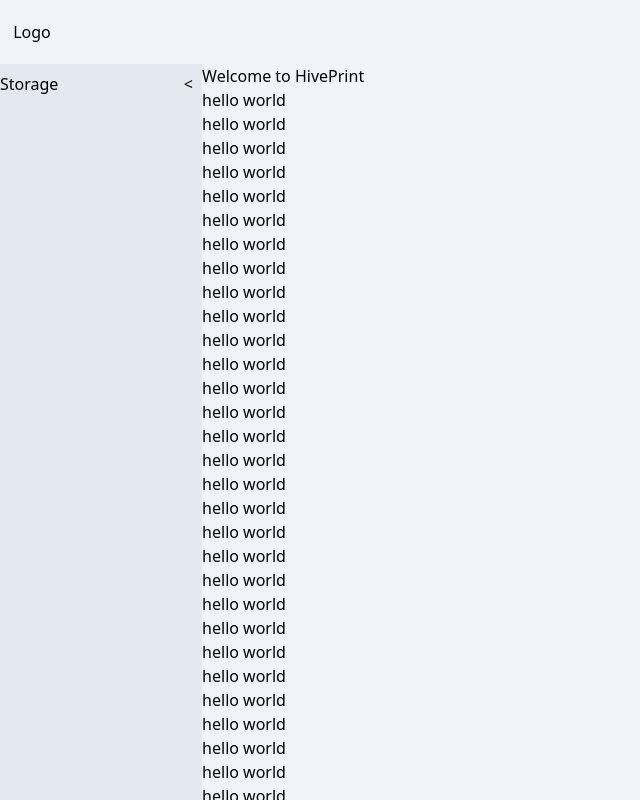
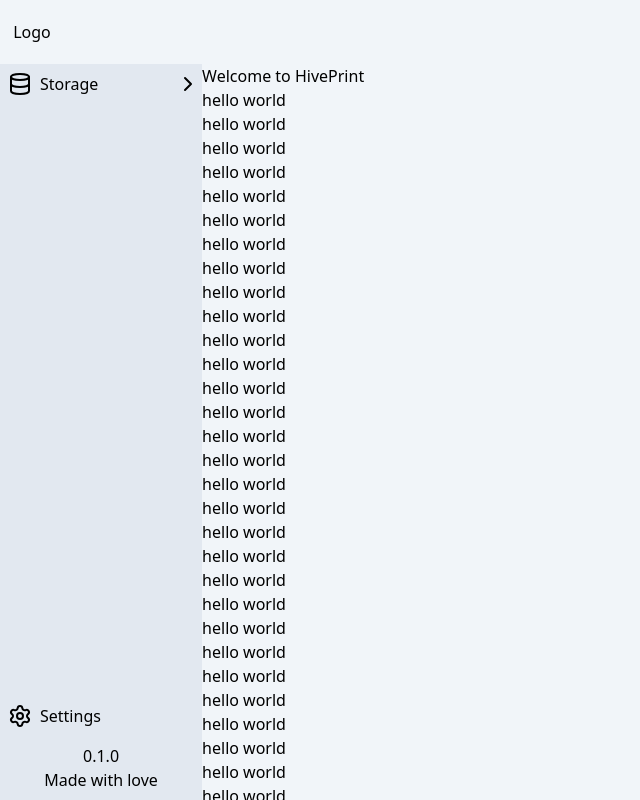
Before and after one commit to BountyMadMax/hiveprint, a SvelteKit app in the folder frontend/: page / in a window 1280 px wide. Shown: the whole page, without its empty margins (0-640 px from the left). Built offline with nearby package versions, Linux system fonts and the light colour scheme.

Commit message:
Improve navbar

```diff
--- a/frontend/src/routes/+layout.svelte
+++ b/frontend/src/routes/+layout.svelte
@@ -3,6 +3,9 @@
   import '$lib/styles/app.css';
 	import NavbarItem from './NavbarItem.svelte';
 	import NavbarGroup from './NavbarGroup.svelte';
+
+  import Database from 'lucide-svelte/icons/database';
+  import Settings from 'lucide-svelte/icons/settings';
 
   const { children } = $props();
 </script>
@@ -16,19 +19,30 @@
 
   <div class='flex pt-16 h-dvh'>
     <aside class='w-60 bg-slate-200 dark:bg-slate-800'>
-      <nav>
+      <nav class='h-full flex flex-col justify-between'>
         <ul>
           <NavbarGroup href='/'>
             {#snippet header()}
-              Storage
+              <Database/>
+              <span>Storage</span>
             {/snippet}
             {#snippet body()}
-              <NavbarItem href='storage/new'>
+              <NavbarItem href='/storage/new'>
                 New
               </NavbarItem>
             {/snippet}
           </NavbarGroup>
         </ul>
+        <ul class='mt-auto'>
+          <NavbarItem href='/'>
+            <Settings/>
+            <span>Settings</span>
+          </NavbarItem>
+        </ul>
+        <div class='p-2 text-center'>
+          <div>0.1.0</div>
+          <div>Made with love</div>
+        </div>
       </nav>
     </aside>
 
--- a/frontend/src/routes/NavbarGroup.svelte
+++ b/frontend/src/routes/NavbarGroup.svelte
@@ -1,4 +1,6 @@
 <script>
+  import ChevronDown from 'lucide-svelte/icons/chevron-down';
+  import ChevronRight from 'lucide-svelte/icons/chevron-right';
   /** @typedef {import('svelte').Snippet} Snippet */
   /** @type {{ header: Snippet, body: Snippet, href: string }}*/
   const { header, body, href } = $props();
@@ -7,12 +9,16 @@
 </script>
 
 <li>
-  <div class='flex h-10'>
-    <a {href} class='w-full flex items-center hover:bg-slate-300 dark:hover:bg-slate-700 transition-all'>
+  <div class='flex h-10 select-none'>
+    <a {href} class='w-full px-2 flex gap-2 items-center hover:bg-slate-300 dark:hover:bg-slate-700 transition-all'>
       {@render header()}
     </a>
     <button class='w-8 flex items-center justify-center hover:bg-slate-300 dark:hover:bg-slate-700 translate-all' onclick={() => open = !open}>
-      {open ? '>' : '<'}
+      {#if open}
+        <ChevronDown/>
+      {:else}
+        <ChevronRight/>
+      {/if}
     </button>
   </div>
   <ul class:hidden={!open}>
--- a/frontend/src/routes/NavbarItem.svelte
+++ b/frontend/src/routes/NavbarItem.svelte
@@ -4,7 +4,7 @@
 </script>
 
 <li>
-  <a {href} class='flex items-center h-10 hover:bg-slate-300 dark:hover:bg-slate-700'>
+  <a {href} class='flex items-center px-2 gap-2 h-10 hover:bg-slate-300 dark:hover:bg-slate-700 select-none'>
     {@render children()}
   </a>
 </li>
```
